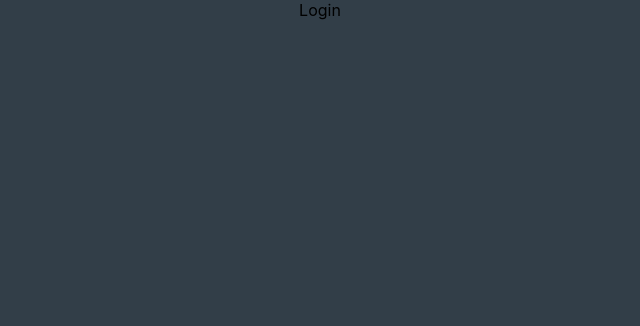
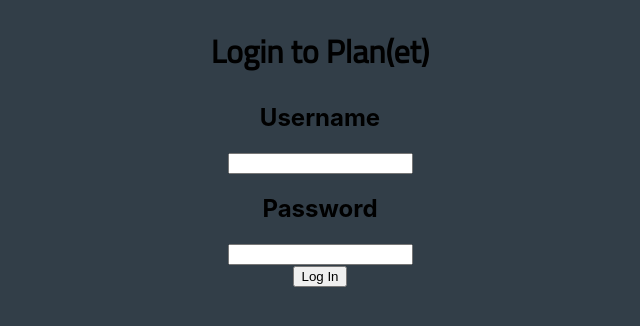
Before and after one commit to plan-et/planet-app, a React (Create React App) app: page /#/login in a window 1280 px wide. Shown: the top 326 px of the page, without its empty margins (320-960 px from the left). Built offline with nearby package versions, Linux system fonts and the light colour scheme.

Commit message:
Basic login setup but still is not working.

```diff
--- a/package.json
+++ b/package.json
@@ -27,6 +27,7 @@
     "react-scripts": "2.1.3",
     "redux": "^4.0.1",
     "redux-logger": "^3.0.6",
+    "redux-thunk": "^2.3.0",
     "sweetalert": "^2.1.2",
     "sweetalert2": "^8.0.1",
     "sweetalert2-react-content": "^1.0.1",
--- a/src/components/loginScreen/loginScreen.js
+++ b/src/components/loginScreen/loginScreen.js
@@ -1,22 +1,75 @@
-import React, {Component} from 'react';
+import React, { Component } from 'react';
 import './loginScreen.scss'
 import { connect } from "react-redux";
-import { loginUser, loginSuccess, loginFail } from '../../redux/actions/AuthActions';
+import { loginUser, loginSuccess, loginFail } from '../../redux/actions';
 
 class loginScreen extends Component {
+
+  onUsernameChange = (text) => {
+    this.props.usernameChanged(text);
+  }
+
+  onPasswordChange = (text) => {
+    this.props.passwordChanged(text);
+  }
+
+  onButtonPress = () => {
+    const { username, password } = this.props;
+    if (this.props.username === '' || this.props.password === '') {
+      this.props.loginFail();
+    } else {
+      this.props.loginUser();
+    }
+  }
+
+  renderError = () => {
+    if (!this.props.error === "") {
+      return (
+        <h3>{this.props.error}</h3>
+      )
+    }
+  }
+
   render() {
     return (
-    <div>
-      <div>Login</div>
-      <p>{this.props.loading}</p>
-    </div>
+      <div>
+        {this.renderError()}
+        <h1>Login to Plan(et)</h1>
+        <form onSubmit={this.onButtonPress}>
+          <div>
+            <h2>Username</h2>
+            <input
+              type="text"
+              name="username"
+              value={this.props.username}
+              onChange={this.onUsernameChange}
+            />
+          </div>
+          <div>
+            <h2>Password</h2>
+            <input
+              type="password"
+              name="password"
+              value={this.props.password}
+              onChange={this.onPasswordChange}
+            />
+          </div>
+          <div>
+            <input
+              type="submit"
+              name="submit"
+              value="Log In"
+            />
+          </div>
+        </form>
+      </div>
     )
   }
 }
 
 const mapStateToProps = ({ Auth }) => {
-  const {error, loading} = Auth;
-  return {error, loading};
+  const { user, password, error, loading } = Auth;
+  return { user, password, error, loading };
 }
 
-export default connect(mapStateToProps,{ loginUser, loginSuccess, loginFail })(loginScreen);
+export default connect(mapStateToProps, { loginUser, loginSuccess, loginFail })(loginScreen);
--- a/src/index.js
+++ b/src/index.js
@@ -7,9 +7,10 @@ import * as serviceWorker from './serviceWorker';
 import { createStore, applyMiddleware } from 'redux';
 import { Provider } from 'react-redux';
 import logger from 'redux-logger';
+import thunk from 'redux-thunk';
 import reducers from './redux/reducers';
 
-const store = createStore(reducers, {}, applyMiddleware(logger));
+const store = createStore(reducers, {}, applyMiddleware(thunk));
 
 ReactDOM.render(<Provider store={store}><App /></Provider>, document.getElementById('root'));
 
--- a/src/redux/actions/AuthActions.js
+++ b/src/redux/actions/AuthActions.js
@@ -1,25 +1,38 @@
-import { LOGIN_USER, LOGIN_SUCCESS, LOGIN_FAIL } from './types';
+import {
+    USERNAME_CHANGED,
+    PASSWORD_CHANGED,
+    LOGIN_USER,
+    LOGIN_SUCCESS,
+    LOGIN_FAIL
+} from './types';
 
-export const loginUser = () => {
-    return (dispatch) => {
-        dispatch ({
-            type: LOGIN_USER
-        })
-    }
-}
+export const usernameChanged = (text) => {
+    return {
+        type: USERNAME_CHANGED,
+        payload: text
+    };
+};
 
-export const loginSuccess = () => {
+export const passwordChanged = (text) => {
+    return {
+        type: PASSWORD_CHANGED,
+        payload: text
+    };
+};
+
+export const loginUser = (dispatch) => {
+    dispatch({ type: LOGIN_USER });
+
+};
+
+export const loginSuccess = ({ email, password }) => {
     return (dispatch) => {
         dispatch({
             type: LOGIN_SUCCESS
         })
     }
-}
+};
 
-export const loginFail = () => {
-    return (dispatch) => {
-        dispatch({
-            type: LOGIN_FAIL
-        })
-    }
-}
+export const loginFail = (dispatch) => {
+    dispatch({ type: LOGIN_FAIL });
+};
--- a/src/redux/actions/types.js
+++ b/src/redux/actions/types.js
@@ -1,3 +1,5 @@
 export const LOGIN_USER = 'login_user';
 export const LOGIN_SUCCESS = 'login_success';
 export const LOGIN_FAIL = 'login_fail';
+export const USERNAME_CHANGED = 'username_changed';
+export const PASSWORD_CHANGED = 'password_changed';
--- a/src/redux/reducers/AuthReducers.js
+++ b/src/redux/reducers/AuthReducers.js
@@ -1,8 +1,15 @@
-import { LOGIN_USER, LOGIN_SUCCESS, LOGIN_FAIL } from '../actions/types';
+import {
+    LOGIN_USER,
+    LOGIN_SUCCESS,
+    LOGIN_FAIL,
+    USERNAME_CHANGED,
+    PASSWORD_CHANGED
+} from '../actions/types';
 
 const INITIAL_STATE = {
-    user: '',
+    username: '',
     password: '',
+    user: null,
     loading: false,
     error: '',
     signedIn: false,
@@ -10,6 +17,10 @@ const INITIAL_STATE = {
 
 export default (state = INITIAL_STATE, action) => {
     switch (action.type) {
+        case USERNAME_CHANGED:
+            return { ...state, username: action.payload }
+        case PASSWORD_CHANGED:
+            return { ...state, password: action.payload }
         case LOGIN_USER:
             return { ...state, loading: true, error: '' };
         case LOGIN_SUCCESS:
```
Also changed, not shown: 1 other file (tests, documents, lock files or other folders).
